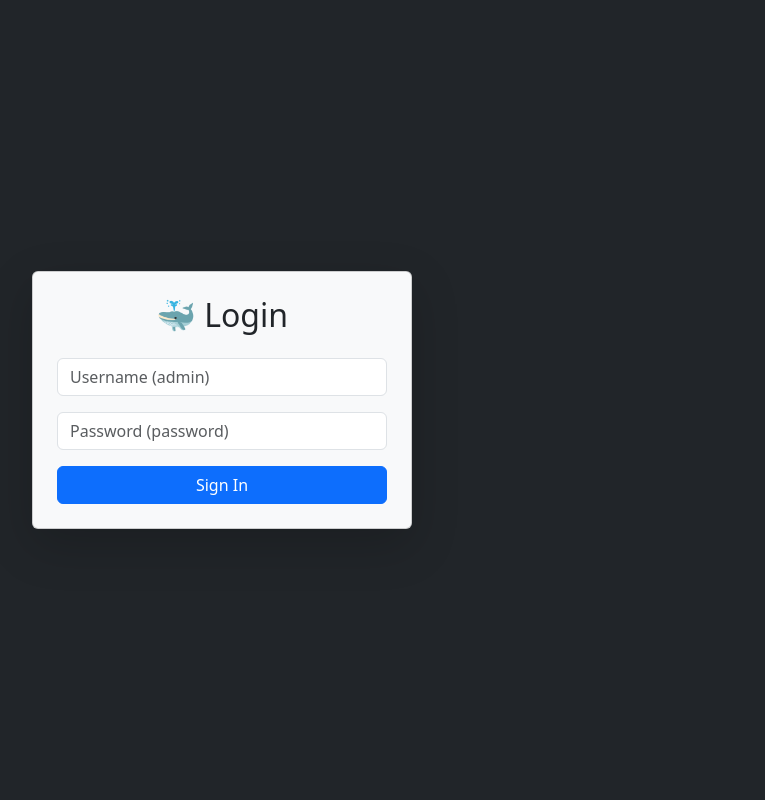
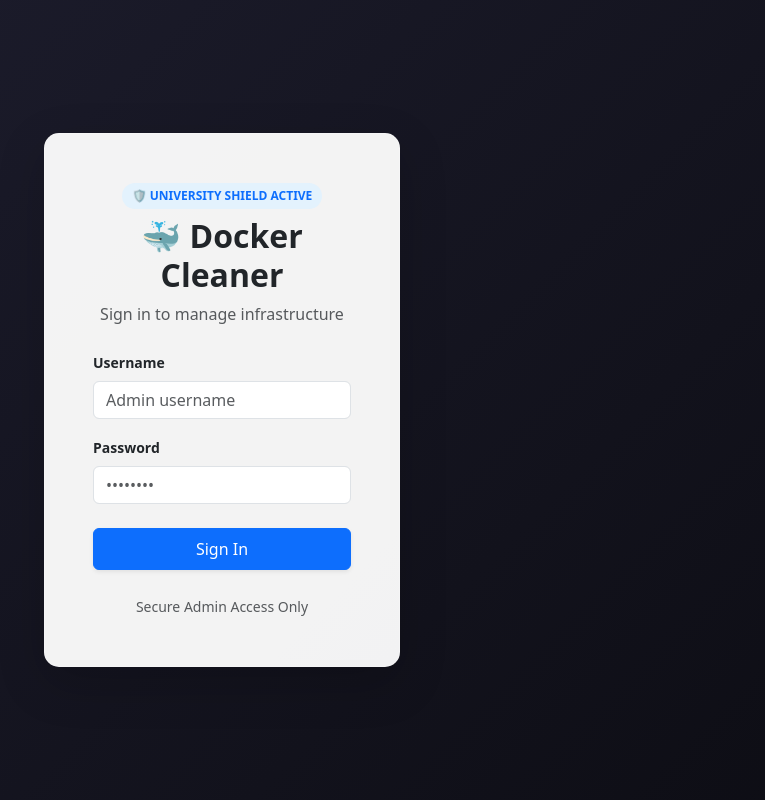
Before and after one commit to its-sdj-kju/DockerCleanerPro, a Flask app: page /login in a window 1280 px wide. Shown: the whole page, without its empty margins (418-1183 px from the left). Run offline with Flask 3, Linux system fonts and the light colour scheme.

Commit message:
Enhanced Login UI with glassmorphism and error flash messages

```diff
--- a/app.py
+++ b/app.py
@@ -17,12 +17,19 @@ except:
 # Connect to Docker
 docker_client = docker.from_env()
 
+from flask import flash # Add this import at the top
+
 @app.route('/login', methods=['GET', 'POST'])
 def login():
     if request.method == 'POST':
+        # Check credentials
         if request.form['username'] == 'admin' and request.form['password'] == 'password':
             session['user'] = 'admin'
             return redirect(url_for('index'))
+        else:
+            # Send message to the UI
+            flash("Invalid username or password. Please try again.")
+
     return render_template('login.html')
 
 @app.route('/')
--- a/templates/login.html
+++ b/templates/login.html
@@ -1,19 +1,67 @@
 <!DOCTYPE html>
-<html>
+<html lang="en">
 <head>
+    <meta charset="UTF-8">
+    <meta name="viewport" content="width=device-width, initial-scale=1.0">
     <link href="https://cdn.jsdelivr.net/npm/bootstrap@5.3.0/dist/css/bootstrap.min.css" rel="stylesheet">
-    <title>Login - Docker Cleaner</title>
+    <title>Login - Docker Cleaner Pro</title>
+    <style>
+        body {
+            background: linear-gradient(135deg, #1e1e2f 0%, #0d0d14 100%);
+            height: 100vh;
+        }
+        .glass-card {
+            background: rgba(255, 255, 255, 0.95);
+            border-radius: 15px;
+            border: 1px solid rgba(255, 255, 255, 0.2);
+        }
+        .shield-badge {
+            font-size: 0.75rem;
+            background: #e3f2fd;
+            color: #0d6efd;
+            padding: 4px 10px;
+            border-radius: 20px;
+            font-weight: bold;
+        }
+    </style>
 </head>
-<body class="bg-dark d-flex align-items-center" style="height:100vh;">
-    <div class="container text-center text-white">
+<body class="d-flex align-items-center">
+    <div class="container">
         <div class="row justify-content-center">
-            <div class="col-md-4 card bg-light p-4 text-dark shadow-lg">
-                <h2 class="mb-4">🐳 Login</h2>
-                <form method="POST">
-                    <input type="text" name="username" class="form-control mb-3" placeholder="Username (admin)" required>
-                    <input type="password" name="password" class="form-control mb-3" placeholder="Password (password)" required>
-                    <button type="submit" class="btn btn-primary w-100">Sign In</button>
-                </form>
+            <div class="col-md-4">
+                <div class="glass-card p-5 shadow-lg">
+                    <div class="text-center mb-4">
+                        <span class="shield-badge mb-2 d-inline-block">🛡️ UNIVERSITY SHIELD ACTIVE</span>
+                        <h2 class="fw-bold">🐳 Docker Cleaner</h2>
+                        <p class="text-muted">Sign in to manage infrastructure</p>
+                    </div>
+
+                    {% with messages = get_flashed_messages() %}
+                      {% if messages %}
+                        {% for message in messages %}
+                          <div class="alert alert-danger py-2" role="alert" style="font-size: 0.9rem;">
+                            {{ message }}
+                          </div>
+                        {% endfor %}
+                      {% endif %}
+                    {% endwith %}
+
+                    <form method="POST">
+                        <div class="mb-3">
+                            <label class="form-label small fw-bold">Username</label>
+                            <input type="text" name="username" class="form-control" placeholder="Admin username" required>
+                        </div>
+                        <div class="mb-4">
+                            <label class="form-label small fw-bold">Password</label>
+                            <input type="password" name="password" class="form-control" placeholder="••••••••" required>
+                        </div>
+                        <button type="submit" class="btn btn-primary w-100 py-2 shadow-sm">Sign In</button>
+                    </form>
+
+                    <div class="text-center mt-4">
+                        <small class="text-muted">Secure Admin Access Only</small>
+                    </div>
+                </div>
             </div>
         </div>
     </div>
```
